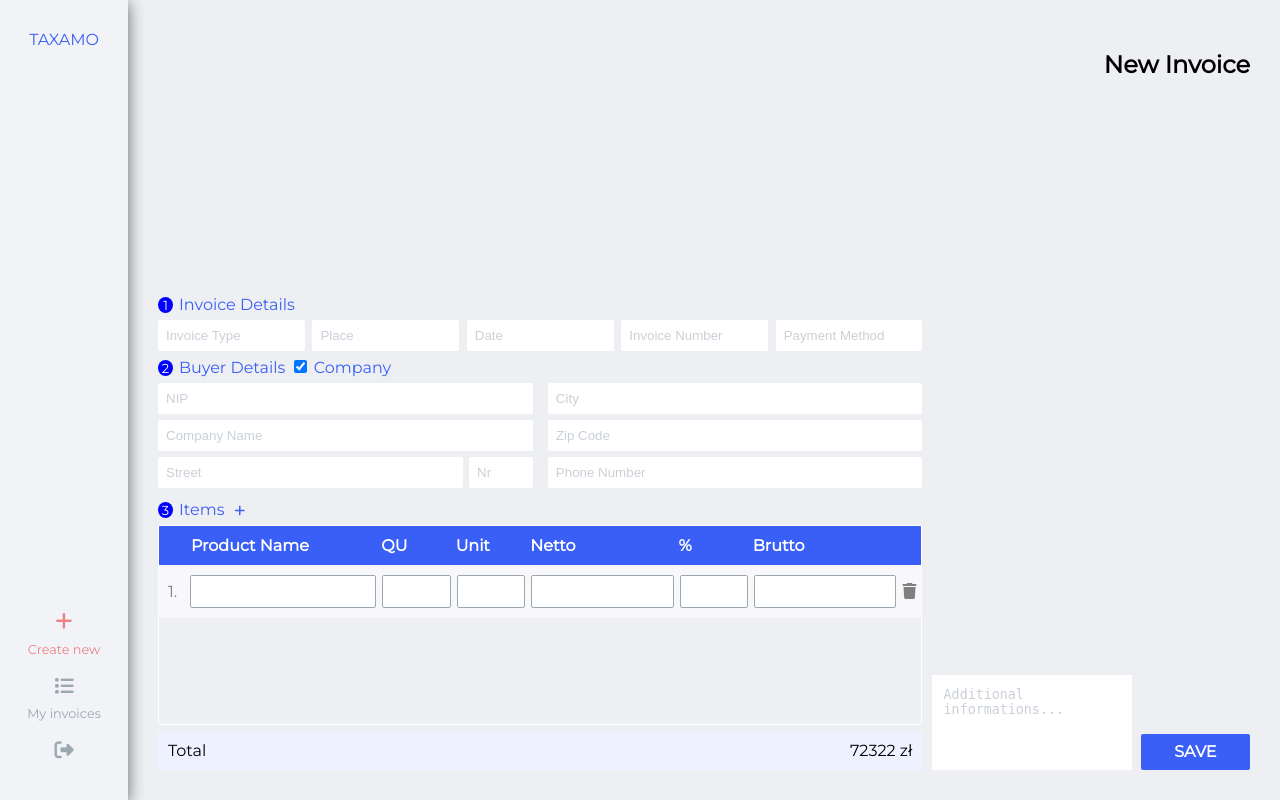
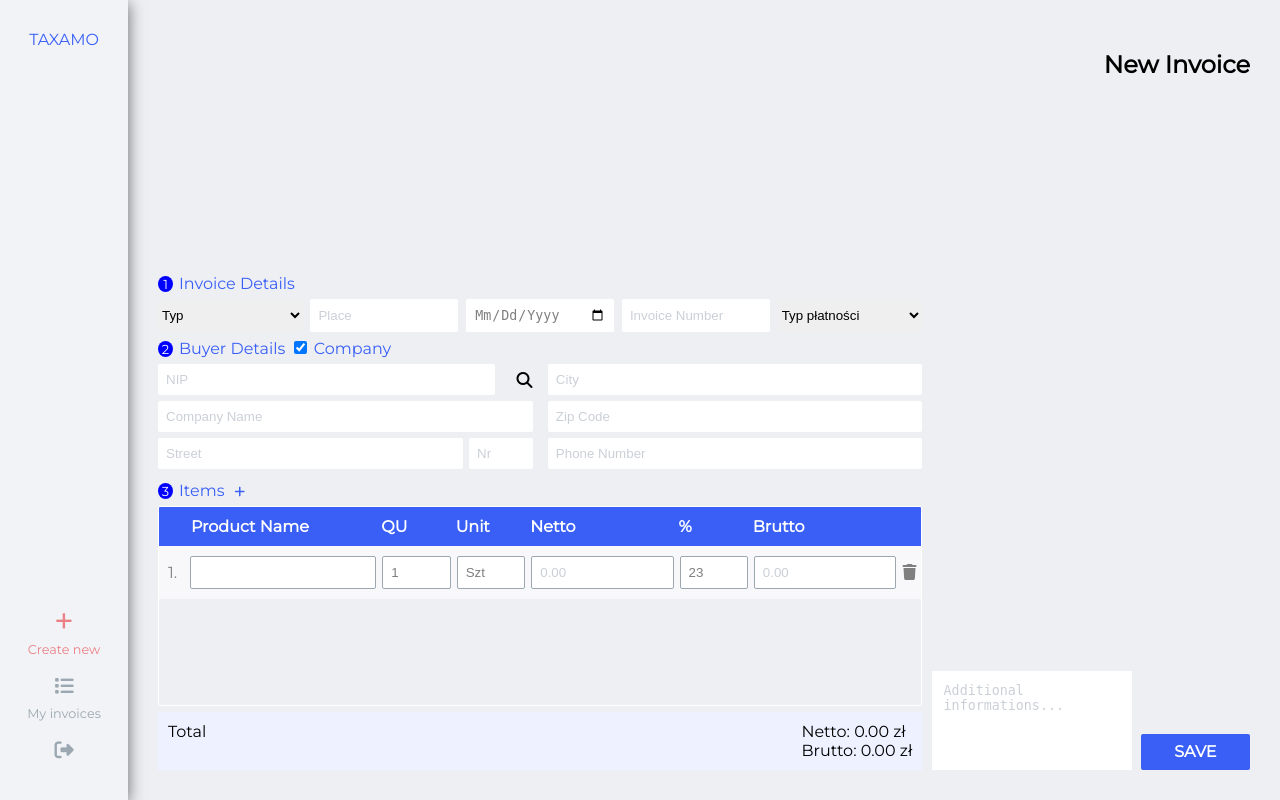
Before and after one commit to fizo99/PAI, a PHP site: page /public/views/new_invoice in a window 1280 px wide. Run offline with PHP 8.4, Linux system fonts and the light colour scheme; some libraries are stand-ins or nearby versions.

Commit message:
# added invoice type, invoice status # changed invoice list view

```diff
--- a/index.php
+++ b/index.php
@@ -12,5 +12,6 @@ Router::post('login', 'LoginController');
 Router::post('register', 'RegisterController');
 Router::post('delete_invoice', 'MyInvoicesController');
 Router::post('download_invoice', 'MyInvoicesController');
+Router::post('update_state', 'MyInvoicesController');
 
 Router::run($path);
--- a/public/css/common.css
+++ b/public/css/common.css
@@ -38,7 +38,11 @@ input {
     color: #7F7F7F;
 }
 
-input:focus, input:active{
+select {
+    border: none;
+}
+
+select:focus, option:focus, select:active, option:active, input:focus, input:active{
     outline-color: #395FF6;
 }
 
--- a/public/css/new.css
+++ b/public/css/new.css
@@ -121,6 +121,10 @@ form > * {
     margin-right: 6px;
 }
 
+#nip-search-container input{
+    width: 90%;
+}
+
 #buyer-details-label::before {
     display:inline-block;
     text-align: center;
@@ -145,6 +149,14 @@ form > * {
     margin-right: 6px;
 }
 
+select {
+    border: none;
+}
+
+select:focus, option:focus, select:active, option:active, input:focus, input:active{
+    outline-color: #395FF6;
+}
+
 #loading {
     display: inline-block;
     width: 50px;
@@ -165,3 +177,24 @@ form > * {
 @-webkit-keyframes spin {
     to { -webkit-transform: rotate(360deg); }
 }
+
+input::-webkit-outer-spin-button,
+input::-webkit-inner-spin-button {
+    /* display: none; <- Crashes Chrome on hover */
+    -webkit-appearance: none;
+    margin: 0; /* <-- Apparently some margin are still there even though it's hidden */
+}
+
+input[type=number] {
+    -moz-appearance:textfield; /* Firefox */
+}
+
+input[type=number]:hover {
+
+}
+
+#nip-search-container{
+    display: flex;
+    justify-content: space-between;
+    align-items: center;
+}
--- /dev/null
+++ b/public/js/common.js
@@ -0,0 +1,10 @@
+function activateSpinner() {
+    const spinner = document.createElement('div');
+    const main = document.querySelector('main')
+    spinner.id = 'loading';
+    main.insertBefore(spinner, main.firstChild)
+}
+
+function deactivateSpinner() {
+    document.getElementById('loading').remove();
+}
--- a/public/js/script.js
+++ b/public/js/script.js
@@ -10,31 +10,41 @@ const itemAddButton = document.getElementById('item-add-button')
 const tableBody = document.getElementById('table-body')
 
 const additionalInformationsField = document.getElementById('additional-informations')
+const nipInput = document.getElementById('nip-input')
+
+const totalBruttoField = document.getElementById('total-brutto')
+const totalNettoField = document.getElementById('total-netto')
 
 itemAddButton.addEventListener('click', (event) => {
     const newRow = document.createElement('tr')
     newRow.innerHTML = templateTableRow.innerHTML;
     tableBody.appendChild(newRow);
+})
 
-    const deleteButtons = document.getElementsByClassName("fas fa-trash")
-    deleteButtons[deleteButtons.length - 1].addEventListener('click', (e) => {
-        if(tableBody.children.length === 1) {
-            return
-        }
-        e.target.parentElement.parentElement.remove();
-    })
-})
+function handleDeleteRow(event) {
+    if (tableBody.children.length === 1) {
+        console.log(tableBody.children)
+        return
+    }
+    event.target.parentElement.parentElement.remove();
+    handleCalculateTotal();
+}
 
 isCompanyCheckbox.addEventListener('change', (event) => {
     if (event.currentTarget.checked) {
         buyerDetailsContainer.innerHTML = templateForCompany.innerHTML;
     } else {
-        buyerDetailsContainer.innerHTML = templateForPrivate.innerHTML;
+        // TODO: (feature/invoice-for-person-without-businnes
+        //buyerDetailsContainer.innerHTML = templateForPrivate.innerHTML;
+        alert("Currently we don`t support invoices for people not running a business");
+        event.currentTarget.checked = true;
     }
 })
+
+
 function handleSave() {
     const formData = Object.fromEntries(new FormData(form).entries());
-    formData.products = collectProducts()
+    formData.products = collectProducts();
     formData.additional_informations = additionalInformationsField.value;
 
     activateSpinner();
@@ -44,9 +54,9 @@ function handleSave() {
             'Content-Type': 'application/json'
         },
         body: JSON.stringify(formData)
-    }).then(response =>  {
+    }).then(response => {
         deactivateSpinner()
-        if(response.ok){
+        if (response.ok) {
             return response.text()
         } else {
             throw new Error('Something went wrong' + response.text())
@@ -58,16 +68,7 @@ function handleSave() {
     })
 }
 
-function activateSpinner() {
-    const spinner = document.createElement('div');
-    const main = document.querySelector('main')
-    spinner.id = 'loading';
-    main.insertBefore(spinner, main.firstChild)
-}
 
-function deactivateSpinner() {
-    document.getElementById('loading').remove();
-}
 
 function collectProducts() {
     const products = []
@@ -88,3 +89,136 @@ function collectProducts() {
     })
     return products;
 }
+
+function findNIP() {
+    const nip = nipInput.value;
+    if (!validateNIP(nip)) {
+        alert("Invalid NIP number")
+        return;
+    }
+    const date = new Date(Date.now()).toISOString().substr(0, 10);
+    fetch("https://wl-api.mf.gov.pl/api/search/nip/" + nip + "?date=" + date)
+        .then(response => {
+            if (response.ok) {
+                return response.json();
+            }
+        }).then(result => {
+        const subject = result.result.subject;
+        const address = subject.residenceAddress !== null
+            ? subject.residenceAddress.split(",")
+            : subject.workingAddress.split(",")
+        console.log(address)
+        const streetPart = address[0].split(" ")
+        const cityPart = address[1].split(" ")
+        console.log(cityPart)
+        document.getElementById('invoice-company-name').value = subject.name;
+        document.getElementById('invoice-street-name').value = streetPart.slice(0, streetPart.length - 1).join(" ");
+        document.getElementById('invoice-street-nr').value = streetPart[streetPart.length - 1];
+        document.getElementById('invoice-zip').value = cityPart[1];
+        document.getElementById('invoice-city').value = cityPart.slice(2).join(" ");
+    }).catch(err => {
+        console.log(err.message);
+    })
+}
+
+function handleCalculateBrutto(event) {
+    const netto = event.target.value;
+    const vatPercent = parseInt(event.target.parentElement.parentElement.children[4].children[0].value);
+    const bruttoField = event.target.parentElement.parentElement.children[5].children[0];
+
+    if (netto === "") {
+        bruttoField.value = ""
+    } else {
+        const nettoNum = parseFloat(netto)
+        const value = nettoNum + nettoNum * (parseInt(vatPercent) / 100.0)
+        bruttoField.value = round(value);
+    }
+}
+
+function handleCalculateNetto(event) {
+    const brutto = event.target.value;
+    const vatPercent = event.target.parentElement.parentElement.children[4].children[0].value;
+    const nettoField = event.target.parentElement.parentElement.children[3].children[0];
+
+    if (brutto === "") {
+        nettoField.value = "";
+    } else {
+        const bruttoNum = parseFloat(brutto)
+        const value = parseFloat(bruttoNum) / ((100 + parseInt(vatPercent)) / 100.0);
+        nettoField.value = round(value)
+    }
+}
+
+function processSave() {
+    if (validateRecursive(form)) {
+        handleSave();
+    }
+}
+
+function highlightRed(node) {
+    node.style.outline = "1px solid red";
+    node.style.outlineOffset = "-1px";
+    setTimeout(() => {
+        node.style.outline = "";
+        node.style.outlineOffset = "";
+    }, 3000)
+}
+
+function validateRecursive(node) {
+    if (node.tagName.toLowerCase() === "input") {
+        if ((node.required && node.value === '')
+            || (node.pattern && !node.value.match(node.pattern))) {
+            highlightRed(node)
+            return false;
+        }
+
+    } else if (node.tagName.toLowerCase() === "select") {
+        if (node.required && node.value === '') {
+            highlightRed(node)
+            return false;
+        }
+    } else {
+        return Array.from(node.children)
+            .map(child => validateRecursive(child))
+            .filter(validationResult => validationResult === false)
+            .length === 0
+    }
+}
+
+function handleCalculateTotal() {
+    const rows = tableBody.children
+    const totalBrutto = Array.from(rows)
+        .map(row => row.children[5].children[0])
+        .map(element => element.value)
+        .filter(element => !isNaN(parseFloat(element)))
+        .map(value => parseFloat(value))
+        .reduce((val1, val2) => val1 + val2, 0)
+
+    const totalNetto = Array.from(rows)
+        .map(row => row.children[3].children[0])
+        .map(element => element.value)
+        .filter(element => !isNaN(parseFloat(element)))
+        .map(value => parseFloat(value))
+        .reduce((val1, val2) => val1 + val2, 0)
+
+    totalBruttoField.innerText = round(totalBrutto);
+    totalNettoField.innerText = round(totalNetto);
+}
+
+function round(number) {
+    const temp = Number((Math.abs(number) * 100).toPrecision(15));
+    return Math.round(temp) / 100 * Math.sign(number);
+}
+
+function validateNIP(nip) {
+    const nipWithoutDashes = nip.replace(/-/g, "");
+    const reg = /^[0-9]{10}$/;
+    if (reg.test(nipWithoutDashes) === false) {
+        return false;
+    } else {
+        const digits = ("" + nipWithoutDashes).split("");
+        const checksum = (6 * parseInt(digits[0]) + 5 * parseInt(digits[1]) + 7 * parseInt(digits[2]) + 2 * parseInt(digits[3]) + 3 * parseInt(digits[4]) + 4 * parseInt(digits[5]) + 5 * parseInt(digits[6]) + 6 * parseInt(digits[7]) + 7 * parseInt(digits[8])) % 11;
+
+        return (parseInt(digits[9]) === checksum);
+    }
+}
--- a/public/views/new_invoice.php
+++ b/public/views/new_invoice.php
@@ -10,6 +10,7 @@
     <link rel="stylesheet" href="public/css/common.css">
     <link rel="stylesheet" href="public/css/new.css">
     <script src="https://kit.fontawesome.com/6afad8acbe.js" crossorigin="anonymous"></script>
+    <script type="text/javascript" src="./public/js/common.js" defer></script>
     <script type="text/javascript" src="./public/js/script.js" defer></script>
 </head>
 
@@ -28,11 +29,19 @@
         <form id="invoice-form">
             <label id="invoice-details-label">Invoice Details</label>
             <div class="invoice-details-container">
-                <input type="text" name="invoice_type" placeholder="Invoice Type">
-                <input type="text" name="place" placeholder="Place">
-                <input type="text" name="date" placeholder="Date">
-                <input type="text" name="invoice_nr" placeholder="Invoice number">
-                <input type="text" name="payment_method" placeholder="Payment method">
+                <select name="invoice_type" required>
+                    <option value="" disabled selected hidden>Typ</option>
+                    <option value="VAT">VAT</option>
+                    <option value="VAT-MARZA">VAT-Marża</option>
+                </select>
+                <input type="text" name="place" placeholder="Place" required>
+                <input type="date" name="date" placeholder="Date" required>
+                <input type="text" name="invoice_nr" placeholder="Invoice number" required>
+                <select name="payment_method" required>
+                    <option value="" disabled selected hidden>Typ płatności</option>
+                    <option value="cash">Gotówka</option>
+                    <option value="transfer">Przelew</option>
+                </select>
             </div>
             <div>
                 <label id="buyer-details-label">Buyer Details</label>
@@ -40,13 +49,16 @@
                 <label for="is_company">Company</label>
             </div>
             <div id="buyer-details-container">
-                <input type="text" name="nip" placeholder="NIP">
-                <input type="text" name="city" placeholder="City">
-                <input type="text" name="company_name" placeholder="Company Name">
-                <input type="text" name="zip_code" placeholder="Zip Code">
+                <div id="nip-search-container">
+                    <input pattern="^\d{10}$" id="nip-input" type="number" name="nip" placeholder="NIP" required>
+                    <i class="fa fa-search" onclick="findNIP()"></i>
+                </div>
+                <input id='invoice-city' type="text" name="city" placeholder="City" required>
+                <input id='invoice-company-name' type="text" name="company_name" placeholder="Company Name" required>
+                <input id='invoice-zip' type="text" name="zip_code" placeholder="Zip Code" required>
                 <div class="street-container">
-                    <input type="text" name="street_name" placeholder="Street">
-                    <input type="text" name="street_nr" placeholder="Nr">
+                    <input id='invoice-street-name' type="text" name="street_name" placeholder="Street" required>
+                    <input id='invoice-street-nr' type="text" name="street_nr" placeholder="Nr" required>
                 </div>
                 <input type="text" name="phone_nr" placeholder="Phone Number">
             </div>
@@ -65,33 +77,39 @@
                 </thead>
                 <tbody id="table-body">
                 <tr>
-                    <td><input type="text"></td>
-                    <td><input type="text"></td>
-                    <td><input type="text"></td>
-                    <td><input type="text"></td>
-                    <td><input type="text"></td>
-                    <td><input type="text"></td>
-                    <td><i class="fas fa-trash"></i></td>
+                    <td><input type="text" required></td>
+                    <td><input pattern="\d*" type="number" value="1" required></td>
+                    <td><input type="text" value="szt" required></td>
+                    <td><input pattern="^\d+(\.\d{1,2})?$" min="0.01" step="0.01" type="number" onfocusout="handleCalculateBrutto(event);handleCalculateTotal()" placeholder="0.00" required></td>
+                    <td><input pattern="^\d+(\.\d{1,2})?$" min="0.01" step="0.01" type="number" value="23" required></td>
+                    <td><input pattern="^\d+(\.\d{1,2})?$" min="0.01" step="0.01" type="number" onfocusout="handleCalculateNetto(event);handleCalculateTotal()" placeholder="0.00" required></td>
+                    <td><i class="fas fa-trash" onclick="handleDeleteRow(event)"></i></td>
                 </tr>
                 </tbody>
             </table>
             <div class="total-container">
                 Total
-                <div id="total">72322 zł</div>
+                <div>
+                    <div >Netto: <span id="total-netto">0.00</span> zł</div>
+                    <div >Brutto: <span id="total-brutto">0.00</span> zł</div>
+                </div>
             </div>
         </form>
         <textarea id="additional-informations" placeholder="Additional informations..." type="text"></textarea>
-        <button id="save" onclick="handleSave()" class="btn-solid-blue">SAVE</button>
+        <button id="save" onclick="processSave()" class="btn-solid-blue">SAVE</button>
     </div>
 </main>
 <template id="for-company">
-    <input type="text" name="nip" placeholder="NIP">
-    <input type="text" name="city" placeholder="City">
-    <input type="text" name="company_name" placeholder="Company Name">
-    <input type="text" name="zip_code" placeholder="Zip Code">
+    <div id="nip-search-container">
+        <input id="nip-input" type="text" name="nip" placeholder="NIP" required>
+        <i class="fa fa-search" onclick="findNIP()"></i>
+    </div>
+    <input id='invoice-city' type="text" name="city" placeholder="City" required>
+    <input id='invoice-company-name' type="text" name="company_name" placeholder="Company Name" required>
+    <input id='invoice-zip' type="text" name="zip_code" placeholder="Zip Code" required>
     <div class="street-container">
-        <input type="text" name="street_name" placeholder="Street">
-        <input type="text" name="street_nr" placeholder="Nr">
+        <input id='invoice-street-name' type="text" name="street_name" placeholder="Street" required>
+        <input id='invoice-street-nr' type="text" name="street_nr" placeholder="Nr" required>
     </div>
     <input type="text" name="phone_nr" placeholder="Phone Number">
 </template>
@@ -107,13 +125,13 @@
 </template>
 <template id="table-row">
     <tr>
-        <td><input type="text"></td>
-        <td><input type="text"></td>
-        <td><input type="text"></td>
-        <td><input type="text"></td>
-        <td><input type="text"></td>
-        <td><input type="text"></td>
-        <td><i class="fas fa-trash"></i></td>
+        <td><input type="text" required></td>
+        <td><input pattern="^[1-9]\d*$" type="number" value="1" required></td>
+        <td><input type="text" value="szt" required></td>
+        <td><input pattern="^[1-9][0-9]{0,2}(?:\.?[0-9]{3}){0,3}(,[0-9]{2})?$" type="number" onfocusout="handleCalculateBrutto(event);handleCalculateTotal(event)" placeholder="0.00" required></td>
+        <td><input pattern="^[1-9][0-9]{0,2}(?:\.?[0-9]{3}){0,3}(,[0-9]{2})?$" type="number" value="23" required></td>
+        <td><input pattern="^[1-9][0-9]{0,2}(?:\.?[0-9]{3}){0,3}(,[0-9]{2})?$" type="number" onfocusout="handleCalculateNetto(event);handleCalculateTotal(event)" placeholder="0.00" required></td>
+        <td><i class="fas fa-trash" onclick="handleDeleteRow(event)"></i></td>
     </tr>
 </template>
 </body>
--- a/src/controllers/NewInvoiceController.php
+++ b/src/controllers/NewInvoiceController.php
@@ -63,7 +63,7 @@ class NewInvoiceController extends AppController {
                         $decoded['phone_number'],
                     ),$addressId,$conn);
                 }
-
+                //$invoiceTypeId = $this->invoiceRepository->getInvoiceType($decoded['invoice_type'],$conn);
                 $invoice = new Invoice(
                     $buyerId,
                     $sellerId,
@@ -72,7 +72,9 @@ class NewInvoiceController extends AppController {
                     $decoded['invoice_nr'],
                     $decoded['payment_method'],
                     $decoded['additional_informations'],
-                    $userId
+                    $userId,
+                    $decoded['invoice_type'],
+                    "UNPAID"
                 );
 
                 $invoiceId = $this->invoiceRepository->addInvoice($invoice, $conn);
```
Also changed, not shown: public/js/invoicesList.js (+38 -0 lines), public/views/my_invoices.php (+20 -2 lines), public/views/translate.php (added, +10 -0 lines), src/controllers/MyInvoicesController.php (+30 -5 lines), src/models/Invoice.php (+21 -1 lines), src/repository/InvoiceRepository.php (+48 -4 lines).
